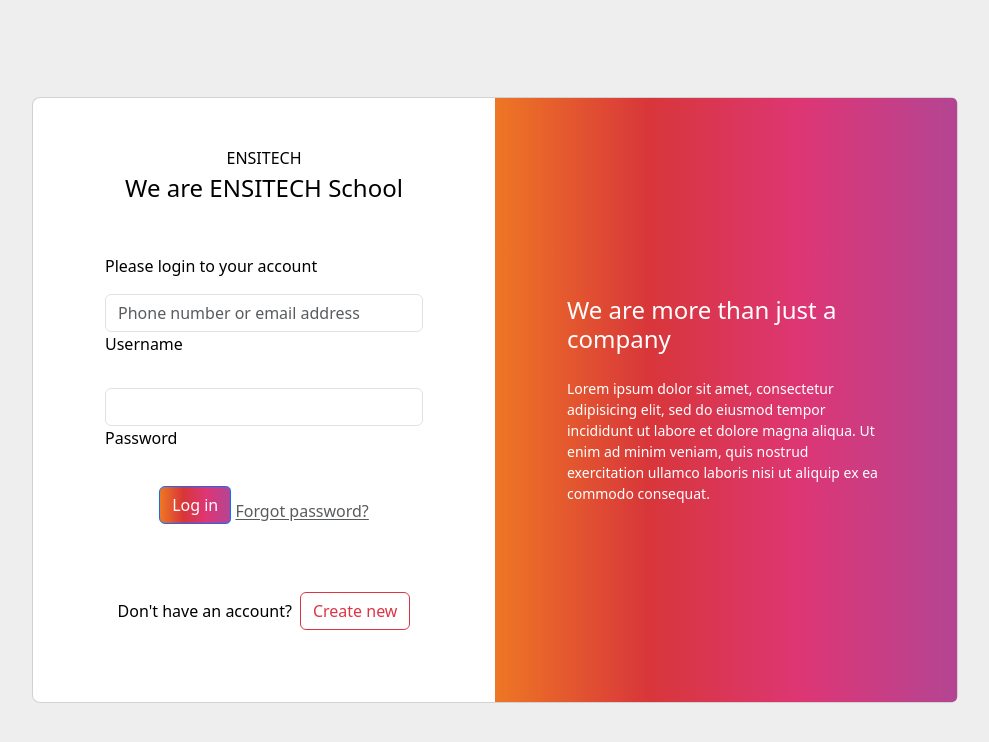
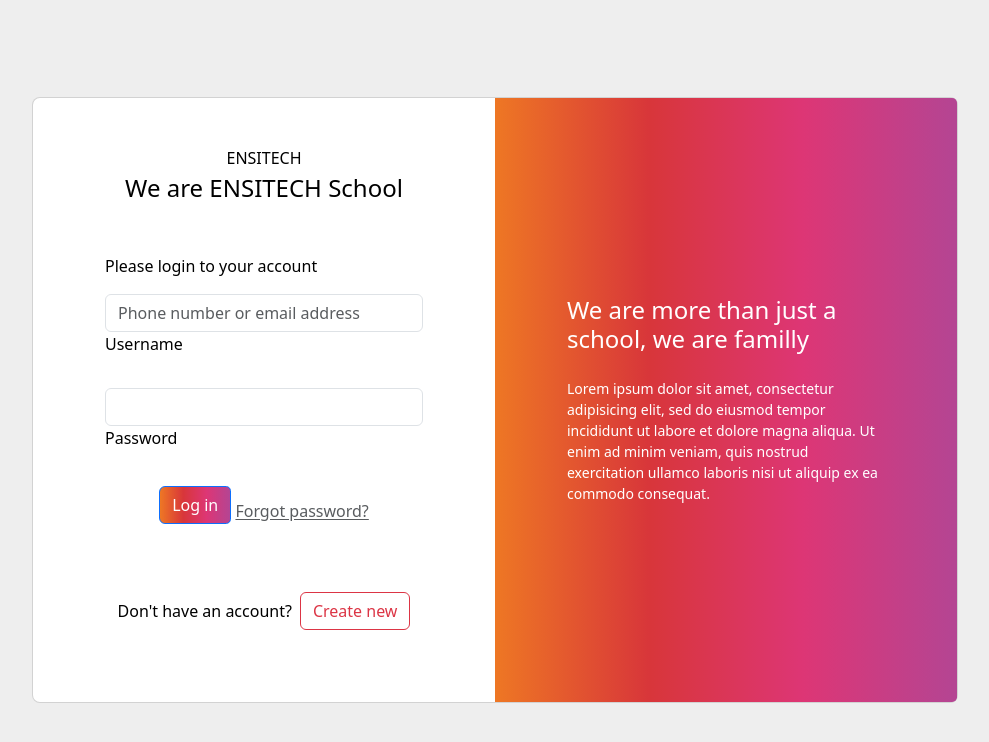
Before and after one commit to vianneyyovo/ensitech-login, a plain HTML site: page index.html in a window 1280 px wide. Shown: the whole page, without its empty margins (145-1134 px from the left). Drawn offline with nearby package versions, Linux system fonts and the light colour scheme.

Commit message:
create login page update

```diff
--- a/index.html
+++ b/index.html
@@ -6,7 +6,7 @@
     <link href="https://cdn.jsdelivr.net/npm/bootstrap@5.3.3/dist/css/bootstrap.min.css" rel="stylesheet"
         integrity="sha384-QWTKZyjpPEjISv5WaRU9OFeRpok6YctnYmDr5pNlyT2bRjXh0JMhjY6hW+ALEwIH" crossorigin="anonymous">
     <link href="style.css" rel="stylesheet" />
-    <title>ENSITECH SCHOOL</title>
+    <title>ENSITECH-SCHOOL</title>
   </head>
   <body>
 <section class="h-100 gradient-form" style="background-color: #eee;">
@@ -57,7 +57,7 @@
                         </div>
                         <div class="col-lg-6 d-flex align-items-center gradient-custom-2">
                             <div class="text-white px-3 py-4 p-md-5 mx-md-4">
-                                <h4 class="mb-4">We are more than just a company</h4>
+                                <h4 class="mb-4">We are more than just a school, we are familly</h4>
                                 <p class="small mb-0">Lorem ipsum dolor sit amet, consectetur adipisicing elit, sed do
                                     eiusmod
                                     tempor incididunt ut labore et dolore magna aliqua. Ut enim ad minim veniam, quis
```
